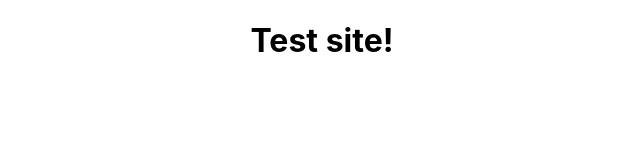
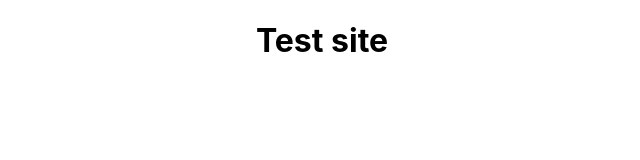
Before and after one commit to DavidWells/netlify-sentry-plugin, a React (Create React App) app in the folder test-site/: page / in a window 1280 px wide. Shown: the top 160 px of the page, without its empty margins (318-958 px from the left). Built offline with nearby package versions, Linux system fonts and the light colour scheme.

Commit message:
update docs

```diff
--- a/test-site/src/App.js
+++ b/test-site/src/App.js
@@ -4,7 +4,7 @@ import './App.css'
 export default function App() {
   return (
     <div className="App">
-      <h1>Test site!</h1>
+      <h1>Test site</h1>
     </div>
   )
 }
```
